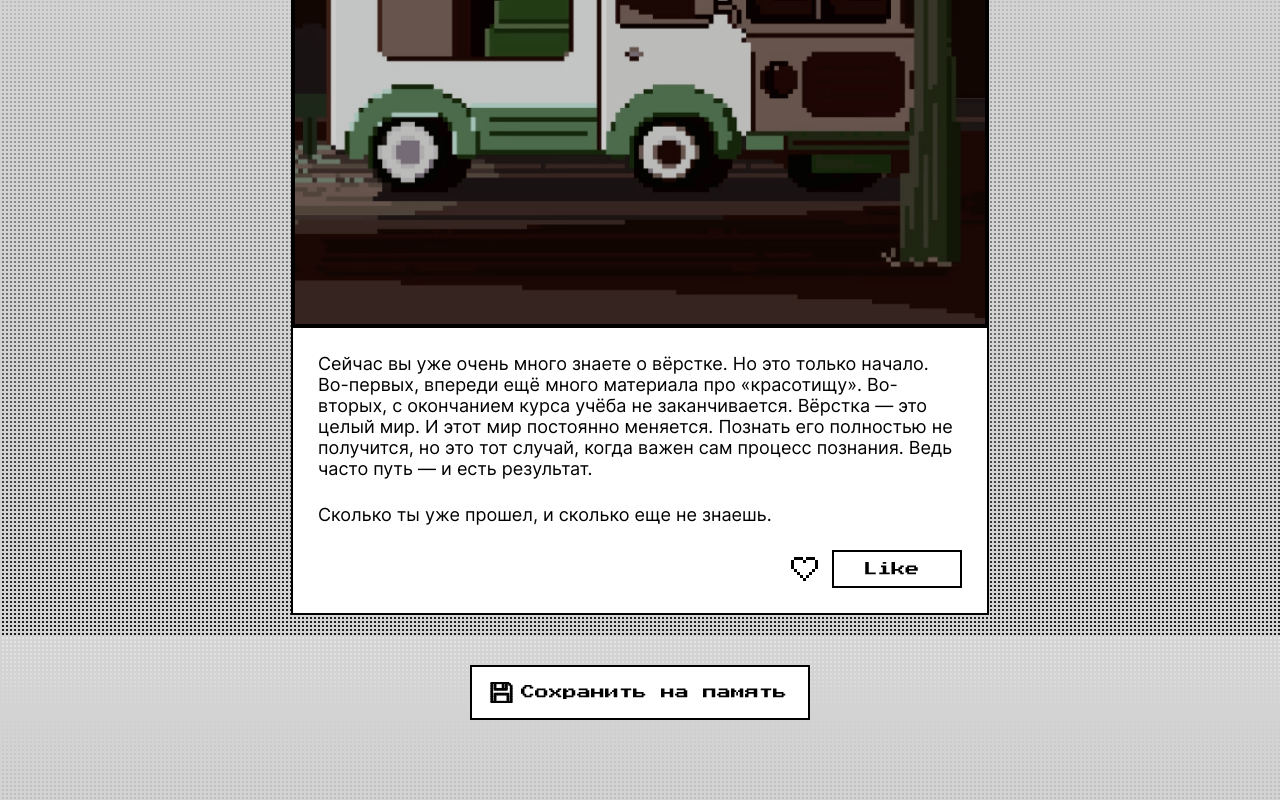
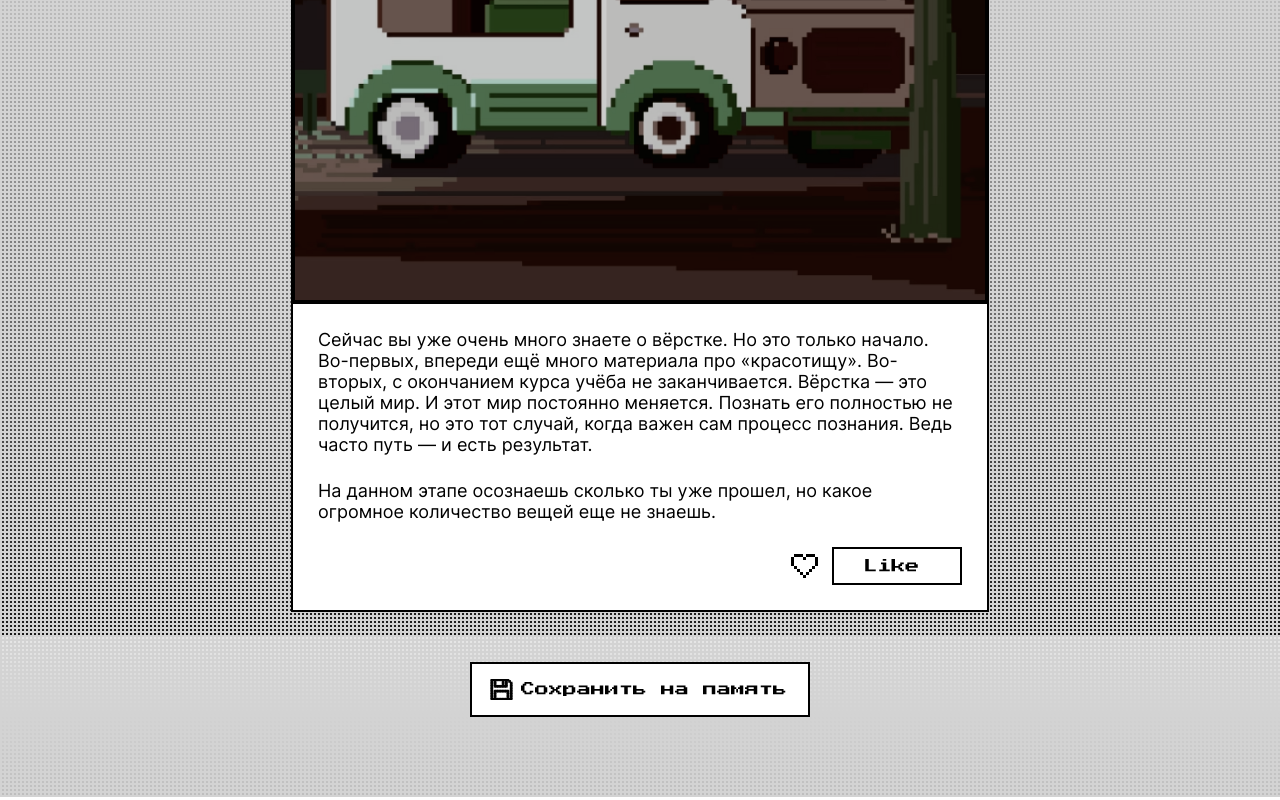
Before and after one commit to JuliGaydabas/zakrivayuschiy-teg-f, a plain HTML site: page index.html in a window 1280 px wide. Shown: the part 8165-8965 px from the top of the page. Drawn offline with Linux system fonts and the light colour scheme.

Commit message:
zakrivayuschiy-teg-f

```diff
--- a/fonts/fonts.css
+++ b/fonts/fonts.css
@@ -1,7 +1,6 @@
 /* В этом файле вы импортируете все шрифты для сайта. Один из них вариативный и требует особенной настройки */
 
 @font-face {
-
   font-display: swap;
 
   font-family: "Inter-Variable";
@@ -9,13 +8,9 @@
   src: url("/fonts/Inter-Variable.woff2") format("woff2 supports variations"), url("/fonts/Inter-Variable.woff2") format("woff2-variations");
 
   font-weight: 400 785;
-
 }
 
-
-
 @font-face {
-
   font-display: swap;
 
   font-family: "PressStart2P-Regular";
@@ -23,5 +18,4 @@
   src: url("/fonts/PressStart2P-Regular.woff") format("woff");
 
   font-weight: normal;
-
 }
--- a/index.html
+++ b/index.html
@@ -311,7 +311,7 @@
             Сейчас вы уже очень много знаете о вёрстке. Но это только начало. Во-первых, впереди ещё много материала про «красотищу». Во-вторых, с окончанием курса учёба не заканчивается. Вёрстка — это целый мир. И этот мир постоянно меняется. Познать его полностью не получится, но это тот случай, когда важен сам процесс познания. Ведь часто путь — и есть результат.
           </p>
           <p class="card__item_text">
-            Cколько ты уже прошел, и сколько еще не знаешь.
+            На данном этапе осознаешь сколько ты уже прошел, но какое огромное количество вещей еще не знаешь.
           </p>
         </div>
         <div class="buttons_wrapper">
--- a/styles/style.css
+++ b/styles/style.css
@@ -16,7 +16,7 @@
 .page {
   min-inline-size: 320px;
   min-block-size: 100dvb;
-  padding-top: 102px;
+  padding-top: 89px;
   font-family: var(--main-font), sans-serif;
   font-variation-settings: "wgth" var(--main-card-font-weight);
   color: var(--accent-color);
@@ -40,7 +40,7 @@
 
 .header {
   width: min(698px, 99%);
-  padding: 136px 0 15px 0;
+  padding: 125px 0 15px 0;
   background-color: var(--background-color);
   margin: 0 auto 100px auto;
 
@@ -396,7 +396,6 @@ dialog::backdrop {
 }
 
 @media (width <= 476px) {
-
   .header {
     padding-top: 120px;
   }
@@ -408,10 +407,6 @@ dialog::backdrop {
   .header__title {
     font-size: 14px;
   }
-
-  /*h2 {
-    line-height: 1.2;
-  }*/
 
   .save__button {
     flex-direction: column;
```
Also changed, not shown: styles/themes.css (+0 -34 lines), styles/variables.css (line endings or trailing spaces).
